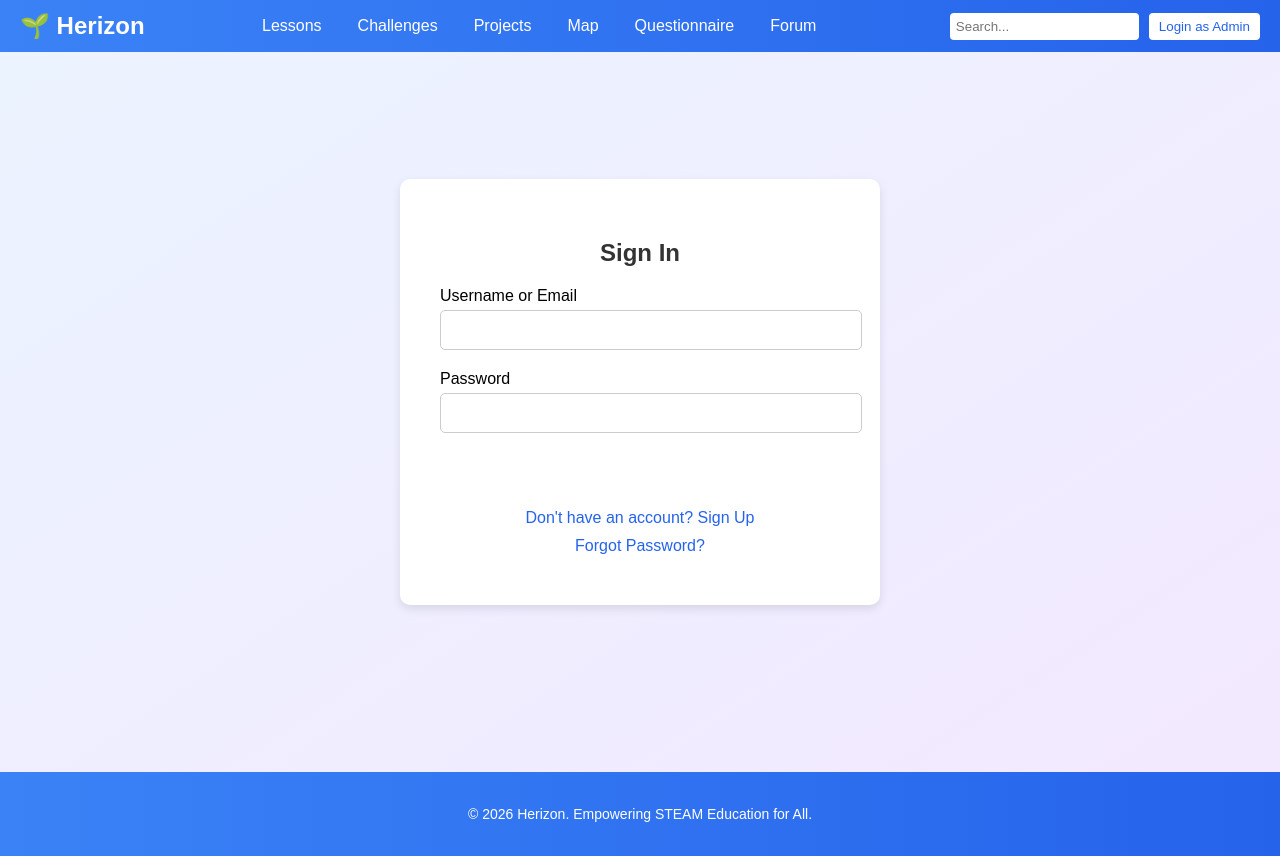
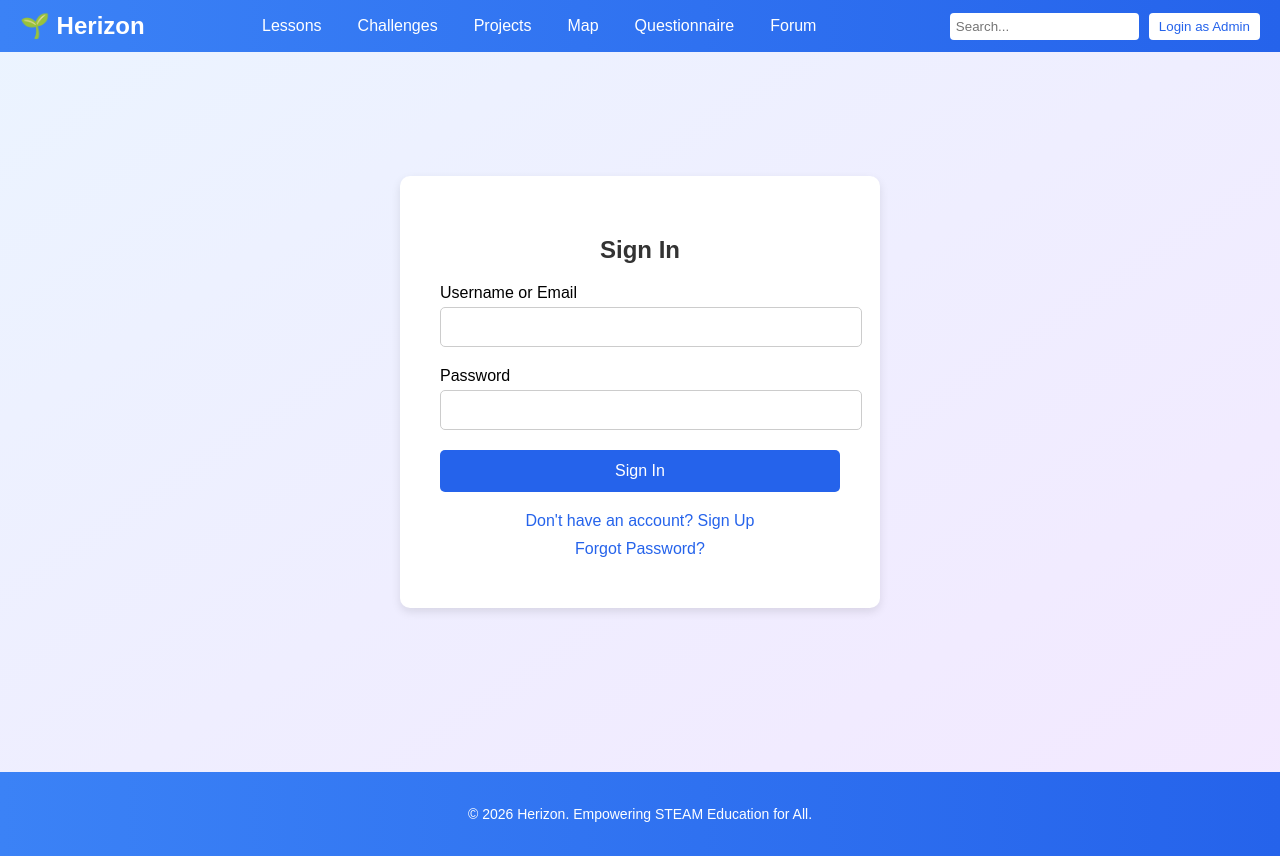
Before and after one commit to River1808/horizon-project, a React (Vite) app in the folder frontend/: page /signin in a window 1280 px wide. Built offline with nearby package versions, Linux system fonts and the light colour scheme; no server answers.

Commit message:
fixing button

```diff
--- a/frontend/src/index.css
+++ b/frontend/src/index.css
@@ -91,7 +91,7 @@ nav a:hover {
   font-size: 16px;
 }
 
-.signin-btn, .signup-btn, .forget-btn {
+.signin-btn, .signup-btn, .forget-btn, .form-submit-btn {
   width: 100%;
   padding: 12px;
   background: #2563eb;
@@ -103,7 +103,7 @@ nav a:hover {
   transition: background 0.3s;
 }
 
-.signin-btn:hover, .signup-btn:hover, .forget-btn:hover {
+.signin-btn:hover, .signup-btn:hover, .forget-btn:hover, .form-submit-btn:hover {
   background: #1d4ed8;
 }
 
--- a/frontend/src/pages/SignIn.jsx
+++ b/frontend/src/pages/SignIn.jsx
@@ -57,7 +57,7 @@ const SignIn = () => {
               required
             />
           </div>
-          <button type="submit" className="signin-btn">Sign In</button>
+          <button type="submit" className="form-submit-btn">Sign In</button>
         </form>
         <div className="links">
           <Link to="/signup">Don't have an account? Sign Up</Link>
```
